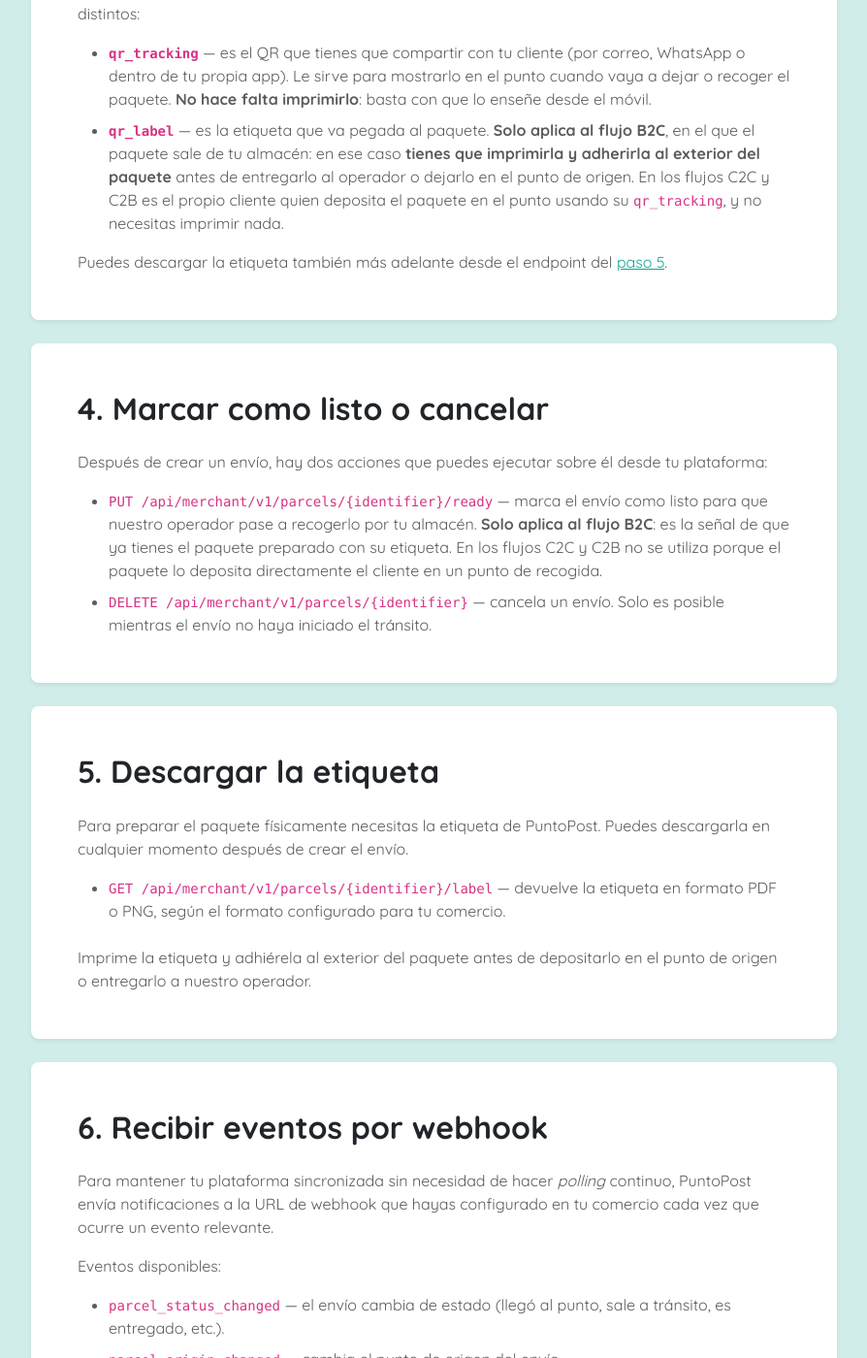
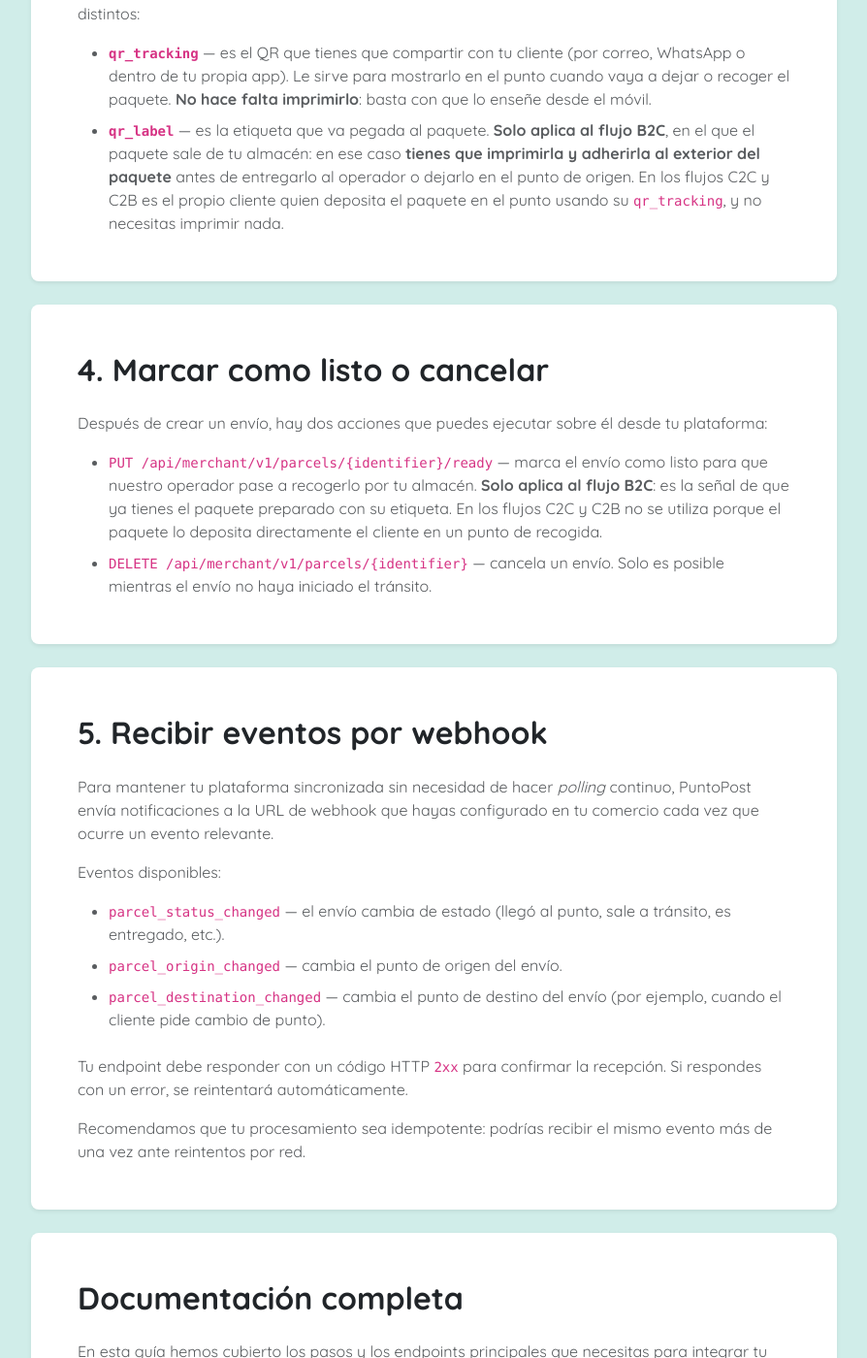
Before and after one commit to puntopost/web, a Jekyll site: the page built from api-integration/index.html, in a window 1280 px wide and 1400 px high, scrolled down 3367 px. Shown: the whole window at 97% size, without its empty margins (335-1229 px from the left). Built offline with Jekyll 4.4.1, drawn with Linux system fonts in a browser that asks for light colours; some of the changed text lies outside the part shown.

Commit message:
docs(api-integration): drop the standalone "download label" step
The label is already covered inline in step 3 as part of the qr_label
explanation, so a separate section is redundant. Remove it, renumber
the webhooks section from 6 to 5, and drop the now-dangling forward
link from step 3.

Co-Authored-By: Claude Opus 4.7 <noreply@anthropic.com>

```diff
--- a/api-integration/index.html
+++ b/api-integration/index.html
@@ -22,10 +22,8 @@ toc:
       label: 3. Crear un envío
     - id: paso-4-gestion
       label: 4. Marcar como listo o cancelar
-    - id: paso-5-etiqueta
-      label: 5. Descargar la etiqueta
-    - id: paso-6-webhooks
-      label: 6. Recibir eventos por webhook
+    - id: paso-5-webhooks
+      label: 5. Recibir eventos por webhook
     - id: documentacion
       label: Documentación completa
 ---
@@ -154,13 +152,10 @@ toc:
     <p class="text-body-secondary mb-3">
         Como respuesta recibirás el envío creado con su código de rastreo y dos códigos QR con usos distintos:
     </p>
-    <ul class="text-body-secondary mb-3">
+    <ul class="text-body-secondary mb-0">
         <li class="mb-2"><strong><code>qr_tracking</code></strong> — es el QR que tienes que compartir con tu cliente (por correo, WhatsApp o dentro de tu propia app). Le sirve para mostrarlo en el punto cuando vaya a dejar o recoger el paquete. <strong>No hace falta imprimirlo</strong>: basta con que lo enseñe desde el móvil.</li>
         <li><strong><code>qr_label</code></strong> — es la etiqueta que va pegada al paquete. <strong>Solo aplica al flujo B2C</strong>, en el que el paquete sale de tu almacén: en ese caso <strong>tienes que imprimirla y adherirla al exterior del paquete</strong> antes de entregarlo al operador o dejarlo en el punto de origen. En los flujos C2C y C2B es el propio cliente quien deposita el paquete en el punto usando su <code>qr_tracking</code>, y no necesitas imprimir nada.</li>
     </ul>
-    <p class="text-body-secondary mb-0">
-        Puedes descargar la etiqueta también más adelante desde el endpoint del <a href="#paso-5-etiqueta">paso 5</a>.
-    </p>
 </section>
 
 <section id="paso-4-gestion" class="bg-white rounded-3 shadow-sm p-4 p-lg-5 mb-4">
@@ -174,21 +169,8 @@ toc:
     </ul>
 </section>
 
-<section id="paso-5-etiqueta" class="bg-white rounded-3 shadow-sm p-4 p-lg-5 mb-4">
-    <h2 class="fw-bold mb-4">5. Descargar la etiqueta</h2>
-    <p class="text-body-secondary mb-3">
-        Para preparar el paquete físicamente necesitas la etiqueta de PuntoPost. Puedes descargarla en cualquier momento después de crear el envío.
-    </p>
-    <ul class="text-body-secondary mb-4">
-        <li><code>GET /api/merchant/v1/parcels/{identifier}/label</code> — devuelve la etiqueta en formato PDF o PNG, según el formato configurado para tu comercio.</li>
-    </ul>
-    <p class="text-body-secondary mb-0">
-        Imprime la etiqueta y adhiérela al exterior del paquete antes de depositarlo en el punto de origen o entregarlo a nuestro operador.
-    </p>
-</section>
-
-<section id="paso-6-webhooks" class="bg-white rounded-3 shadow-sm p-4 p-lg-5 mb-4">
-    <h2 class="fw-bold mb-4">6. Recibir eventos por webhook</h2>
+<section id="paso-5-webhooks" class="bg-white rounded-3 shadow-sm p-4 p-lg-5 mb-4">
+    <h2 class="fw-bold mb-4">5. Recibir eventos por webhook</h2>
     <p class="text-body-secondary mb-3">
         Para mantener tu plataforma sincronizada sin necesidad de hacer <em>polling</em> continuo, PuntoPost envía notificaciones a la URL de webhook que hayas configurado en tu comercio cada vez que ocurre un evento relevante.
     </p>
```
